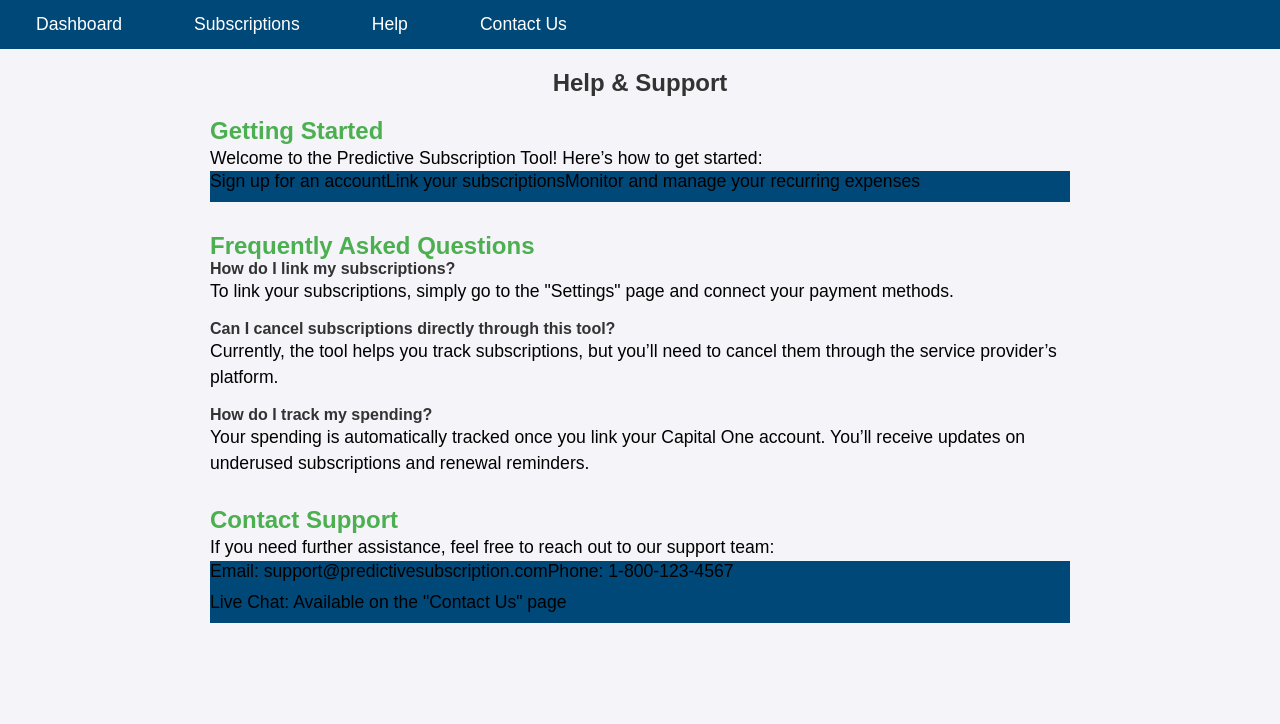
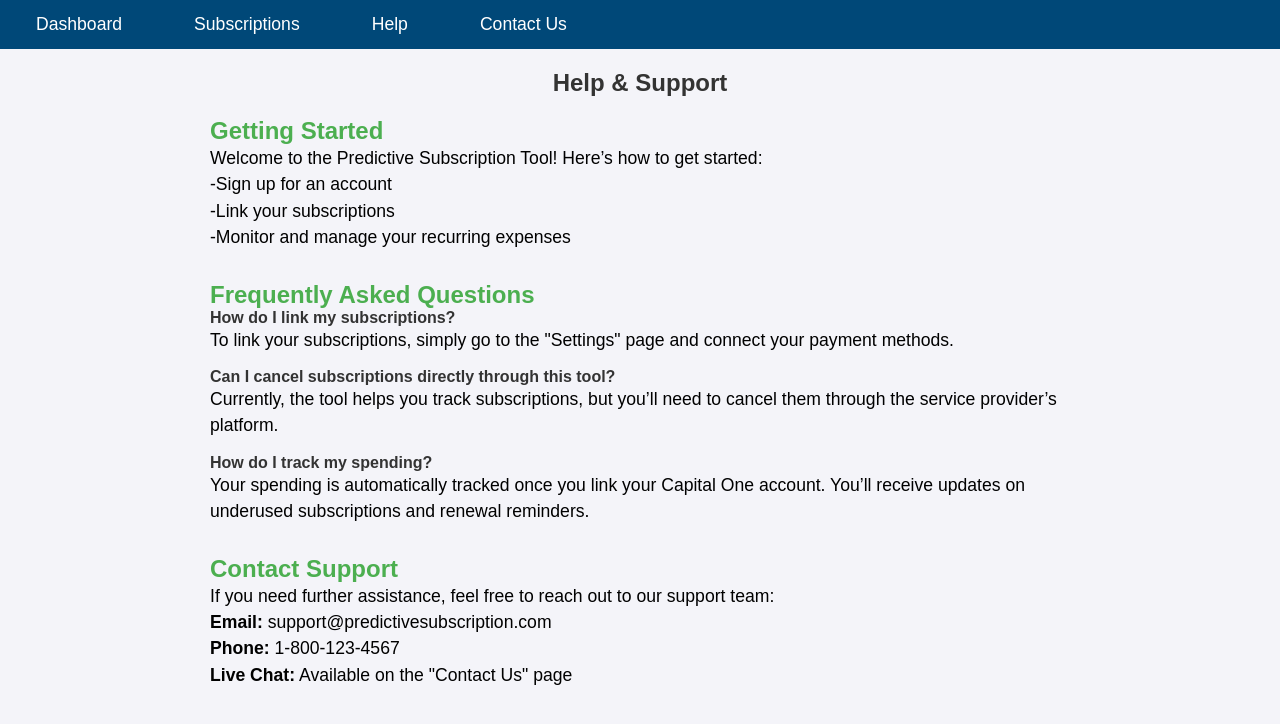
Before and after one commit to iSkewb/BreakFree, a React (Create React App) app in the folder predictive-subscription-tool/: page /help in a window 1280 px wide. Shown: the top 724 px of the page. Built offline with nearby package versions, Linux system fonts and the light colour scheme.

Commit message:
Bolded contact page text

```diff
--- a/predictive-subscription-tool/src/pages/Help.css
+++ b/predictive-subscription-tool/src/pages/Help.css
@@ -33,6 +33,10 @@
     color: #333;
   }
 
+  span {
+    font-weight: bold;
+  }
+
   ul {
     list-style-type: none;
     padding: 0;
--- a/predictive-subscription-tool/src/pages/Help.js
+++ b/predictive-subscription-tool/src/pages/Help.js
@@ -9,11 +9,9 @@ const Help = () => {
       <section className="help-section">
         <h3>Getting Started</h3>
         <p>Welcome to the Predictive Subscription Tool! Here’s how to get started:</p>
-        <ul>
-          <li>Sign up for an account</li>
-          <li>Link your subscriptions</li>
-          <li>Monitor and manage your recurring expenses</li>
-        </ul>
+          <p> -Sign up for an account</p>
+          <p> -Link your subscriptions</p>
+          <p> -Monitor and manage your recurring expenses</p>
       </section>
 
       <section className="help-section">
@@ -35,11 +33,9 @@ const Help = () => {
       <section className="help-section">
         <h3>Contact Support</h3>
         <p>If you need further assistance, feel free to reach out to our support team:</p>
-        <ul>
-          <li>Email: support@predictivesubscription.com</li>
-          <li>Phone: 1-800-123-4567</li>
-          <li>Live Chat: Available on the "Contact Us" page</li>
-        </ul>
+        <p><span>Email:</span> support@predictivesubscription.com</p>
+        <p><span>Phone:</span> 1-800-123-4567</p>
+        <p><span>Live Chat:</span> Available on the "Contact Us" page</p>
       </section>
     </div>
   );
```
